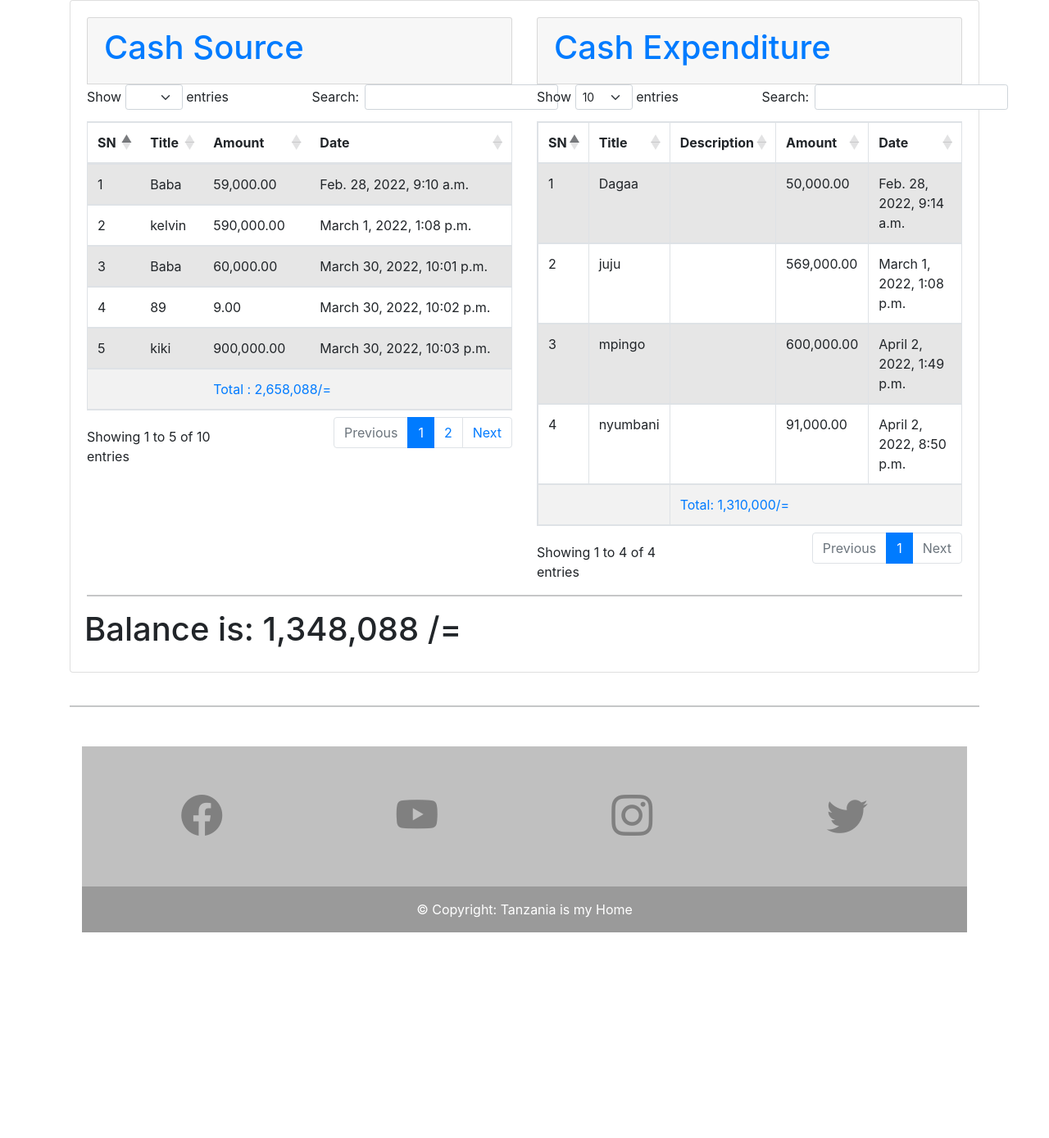
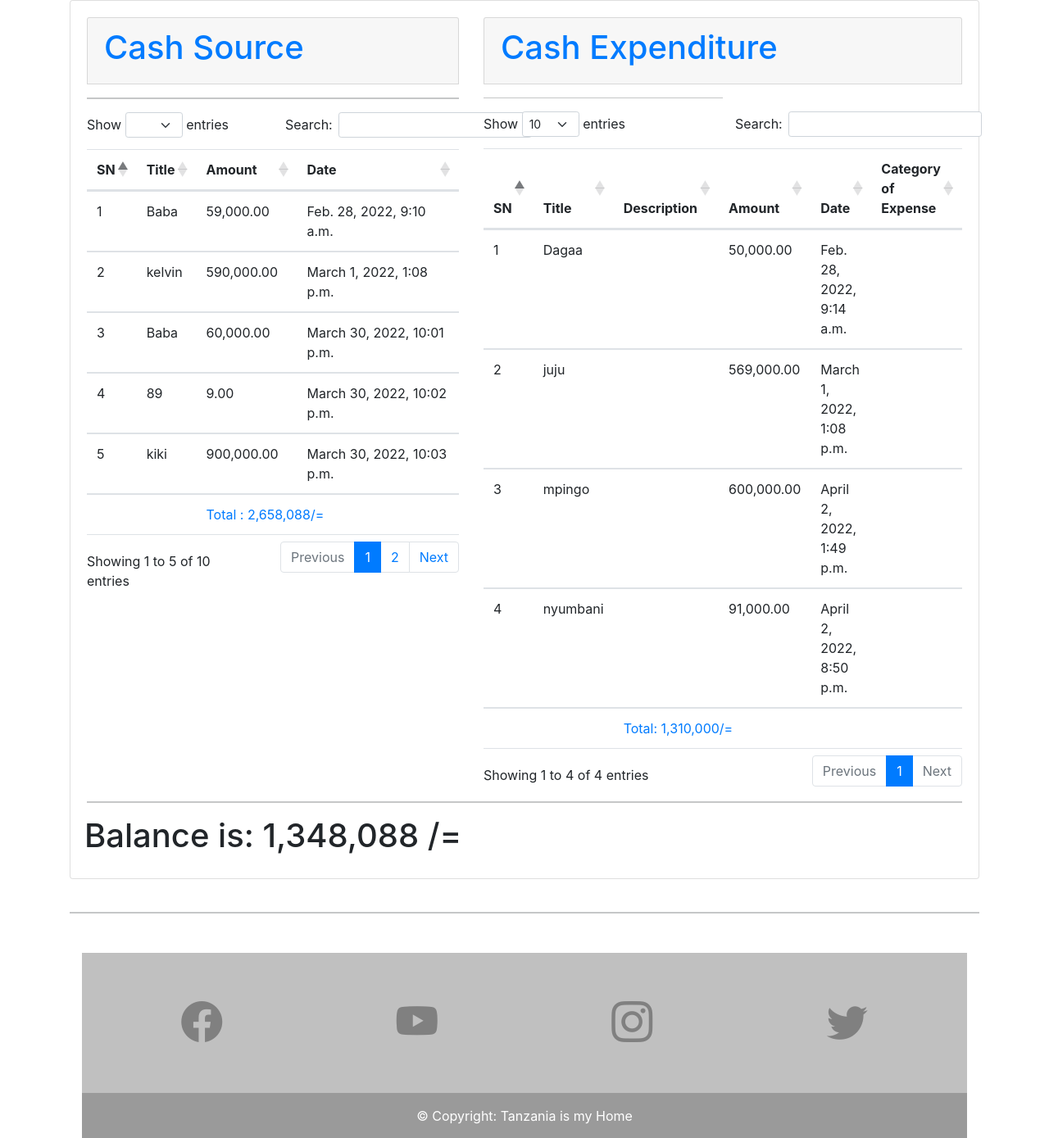
Before and after one commit to rweshoborak/crm1, a Django app: page / in a window 1280 px wide. Shown: the part 83-1472 px from the top of the page at 82% size. Before the commit the page ends 1221 px from the top, so only its background shows below. Run offline with Django 4.2, Linux system fonts and the light colour scheme; a user stored in the database is signed in; data comes from the database, SQL or seed files in the repository; some libraries are stand-ins or nearby versions.

Commit message:
Try to resolve

```diff
--- a/projects/contributions/models.py
+++ b/projects/contributions/models.py
@@ -25,8 +25,8 @@ class Category(models.Model):
 class Expenditure(models.Model):
     category = models.ForeignKey(Category, on_delete=models.CASCADE)
     title = models.CharField(max_length=255)
+    amount = models.DecimalField(max_digits=25, decimal_places=2)
     description = tinymce_models.HTMLField()
-    amount = models.DecimalField(max_digits=25, decimal_places=2)
     created_at = models.DateTimeField(auto_now_add=True)
     updated_at = models.DateTimeField(auto_now=True)
 
--- a/projects/contributions/templates/Contributions/expendituredt.html
+++ b/projects/contributions/templates/Contributions/expendituredt.html
@@ -6,7 +6,7 @@
                             <h1 class="text text-primary">Cash Expenditure </h1>
                         </div>
 
-                        <table  id="tabledata" class="table table-striped table-bordered ">
+                        <table  id="tabledata" class="table  ">
                             <thead>
                                 <tr>
                                 <th>SN</th>
@@ -14,6 +14,7 @@
                                 <th>Description</th>
                                 <th>Amount</th>
                                 <th>Date</th>
+                                    <th>Category of Expense</th>
                              </tr>
                             </thead>
                             <tbody>
@@ -24,12 +25,15 @@
                                 <td>{{exp.description|safe}}</td>
                                 <td>{{exp.amount}}</td>
                                 <td>{{exp.created_at}}</td>
+                                <td>{{exp.category.cat_name}}</td>
+
                             </tr>
                             {%endfor%}
                             </tbody>
+                            <hr style="width:50%", size="3", color=black>
                             <tr >
-                                <td colspan='2'></td>
-                                <td  colspan='3' class="text text-primary">Total: {{totalexp.amount|intcomma}}/=</td>
+                                <td colspan='2' ></td>
+                                <td  colspan='4' class="text text-primary">Total: {{totalexp.amount|intcomma}}/=</td>
                             </tr>
                         </table>
 
--- a/projects/contributions/templates/Contributions/incomedt.html
+++ b/projects/contributions/templates/Contributions/incomedt.html
@@ -6,7 +6,7 @@
                             <h1 class="text text-primary">Cash Source </h1>
                         </div>
 
-                        <table  id="tabledata2" class="table table-striped border">
+                        <table  id="tabledata2" class="table">
                             <thead>
                                 <tr>
                                 <th>SN</th>
@@ -25,11 +25,11 @@
                              </tr>
                                 {%endfor%}
                             </tbody>
-
+                            <hr>
 
                             <tr >
                                 <td colspan='2'></td>
-                                <td  colspan='3' class="text text-primary">Total : {{totalinc.amount|intcomma}}/=</td>
+                                <td  colspan='3' class="text text-primary">Total : {{totalinc.jumla|intcomma}}/= </td>
                             </tr>
 
                     </table>
--- a/projects/contributions/templates/Contributions/ndani.html
+++ b/projects/contributions/templates/Contributions/ndani.html
@@ -16,7 +16,9 @@
         </div>
         <hr>
          <div class="row">
-             <h1>Balance is: {{totalinc.amount|sub:totalexp.amount|intcomma}} /=</h1>
+             <h1>Balance is: {{totalinc.jumla|sub:totalexp.amount|intcomma}} /=</h1>
+
+
           </div>
     </div>
 </div>
--- a/projects/contributions/views.py
+++ b/projects/contributions/views.py
@@ -52,8 +52,7 @@ def home(request):
     matumizi = Expenditure.objects.all()
     fundSource = Source.objects.all()
     totalexp = matumizi.aggregate(amount=Sum('amount'))
-
-    totalinc = fundSource.aggregate(amount=Sum('amount'))
+    totalinc = fundSource.aggregate(jumla=Sum('amount'))
 
     context = {
         "matumizi": matumizi,
@@ -63,6 +62,8 @@ def home(request):
 
     }
     return render(request, 'Contributions/ndani.html', context)
+
+
 
 
 @login_required(login_url='contributions:login')
@@ -98,5 +99,6 @@ def source(request):
         'fundSource': fundSource[::-1],
         'srcform': sourcform,
         'totalinc': totalinc,
+
     }
     return render(request, 'Contributions/income.html', context)
```
